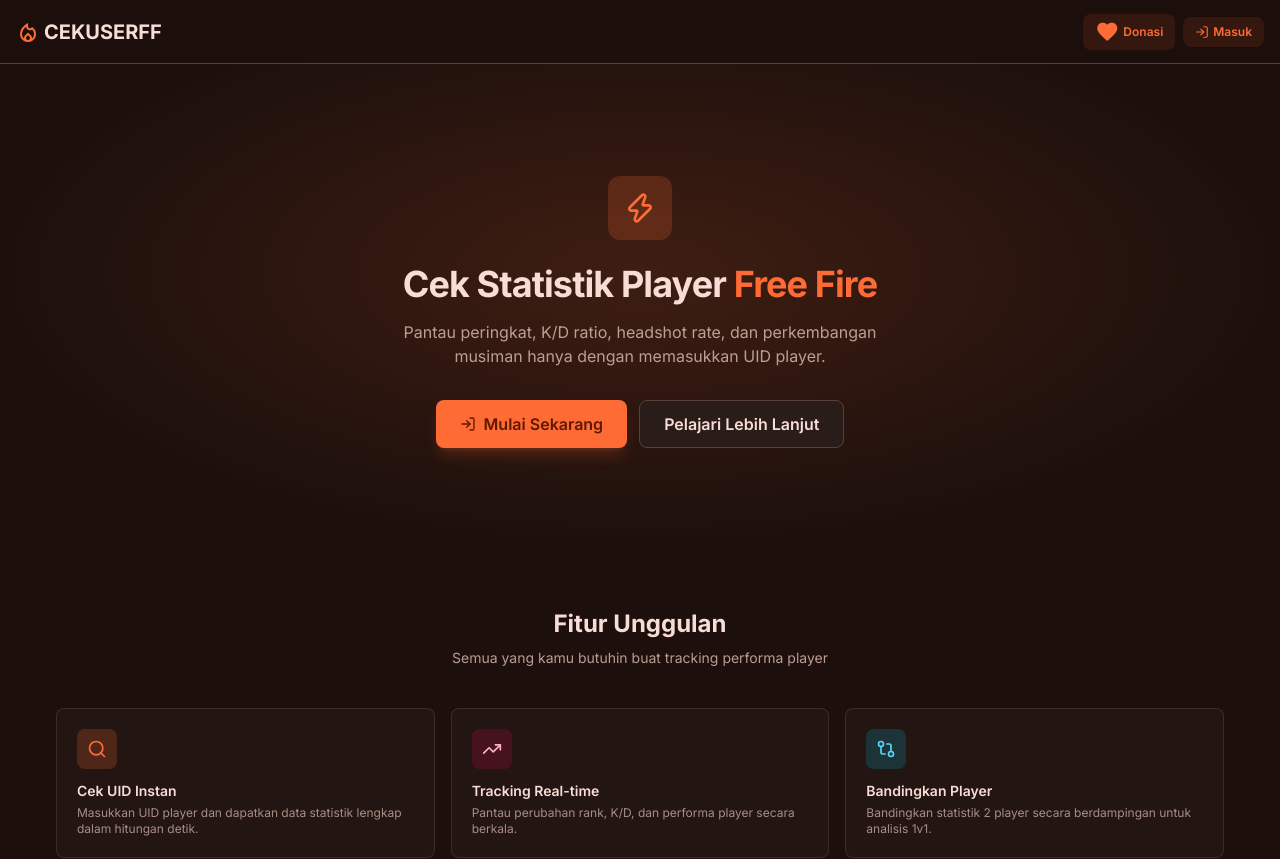
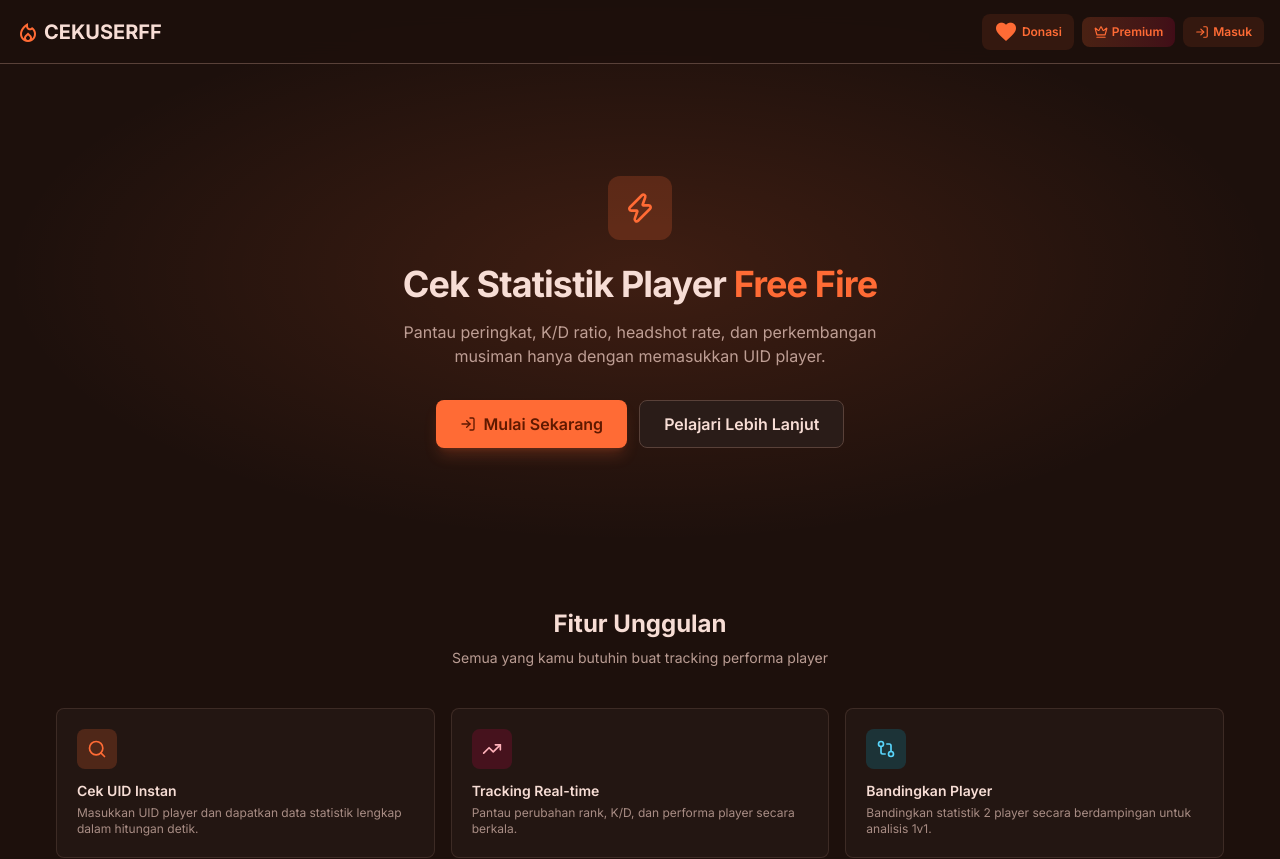
Before and after one commit to codebytrisno/cekuserff, a Next.js app: page / in a window 1280 px wide. Shown: the top 859 px of the page. Built offline with nearby package versions, Linux system fonts and the light colour scheme.

Commit message:
fix: move Premium Crown button to home header

```diff
--- a/src/app/page.tsx
+++ b/src/app/page.tsx
@@ -2,7 +2,7 @@
 
 import { useRouter } from "next/navigation";
 import { useState, useRef, useEffect } from "react";
-import { LogIn, LogOut, Search, TrendingUp, Users, BarChart3, Bookmark, GitCompare, History, Zap, ShieldCheck, ChevronRight } from "lucide-react";
+import { LogIn, LogOut, Search, TrendingUp, Users, BarChart3, Bookmark, GitCompare, History, Zap, ShieldCheck, ChevronRight, Crown } from "lucide-react";
 import { BottomNav } from "@/components/BottomNav";
 import { toast } from "@/components/Toast";
 import { usePlayer } from "@/hooks/usePlayer";
@@ -55,6 +55,13 @@
             <span className="material-symbols-outlined text-[16px]" style={{ fontVariationSettings: "'FILL' 1" }}>favorite</span>
             <span className="hidden sm:inline">Donasi</span>
           </a>
+          <button
+            onClick={() => router.push("/premium")}
+            className="flex items-center gap-1 rounded-lg bg-gradient-to-r from-primary-container/20 to-secondary-container/20 px-3 py-1.5 text-[12px] font-semibold text-primary-container transition-colors hover:from-primary-container/30 hover:to-secondary-container/30"
+          >
+            <Crown className="h-3.5 w-3.5" />
+            <span className="hidden sm:inline">Premium</span>
+          </button>
           <button
             onClick={() => router.push("/auth")}
             className="flex items-center gap-1 rounded-lg bg-primary-container/10 px-3 py-1.5 text-[12px] font-semibold text-primary-container transition-colors hover:bg-primary-container/20"
@@ -252,6 +259,13 @@
             <span className="material-symbols-outlined text-[16px]" style={{ fontVariationSettings: "'FILL' 1" }}>favorite</span>
             <span className="hidden sm:inline">Donasi</span>
           </a>
+          <button
+            onClick={() => router.push("/premium")}
+            className="flex items-center gap-1 rounded-lg bg-gradient-to-r from-primary-container/20 to-secondary-container/20 px-3 py-1.5 text-[12px] font-semibold text-primary-container transition-colors hover:from-primary-container/30 hover:to-secondary-container/30"
+          >
+            <Crown className="h-3.5 w-3.5" />
+            <span className="hidden sm:inline">Premium</span>
+          </button>
 
           <div ref={authRef} className="relative">
             {isAuthenticated && user ? (
--- a/src/components/BottomNav.tsx
+++ b/src/components/BottomNav.tsx
@@ -2,12 +2,10 @@
 
 import Link from "next/link";
 import { usePathname } from "next/navigation";
-import { Crown } from "lucide-react";
 
 const tabs = [
   { href: "/", label: "Beranda", icon: "home" },
   { href: "/compare", label: "Bandingkan", icon: "compare_arrows" },
-  { href: "/premium", label: "Premium", icon: "premium" },
   { href: "/bookmarks", label: "Bookmark", icon: "bookmark" },
   { href: "/history", label: "Riwayat", icon: "history" },
 ];
@@ -34,16 +32,12 @@
                   : "text-on-surface-variant hover:text-primary"
               }`}
             >
-              {tab.icon === "premium" ? (
-                <Crown className={`h-6 w-6 ${isActive ? "text-primary-container" : "text-primary-container/70"}`} />
-              ) : (
               <span
                 className="material-symbols-outlined"
                 style={isActive ? { fontVariationSettings: "'FILL' 1" } : undefined}
               >
                 {tab.icon}
               </span>
-              )}
               <span className="font-label-sm text-[12px]">{tab.label}</span>
             </Link>
           );
```
Lines whose indentation alone changed are shown as unchanged.
